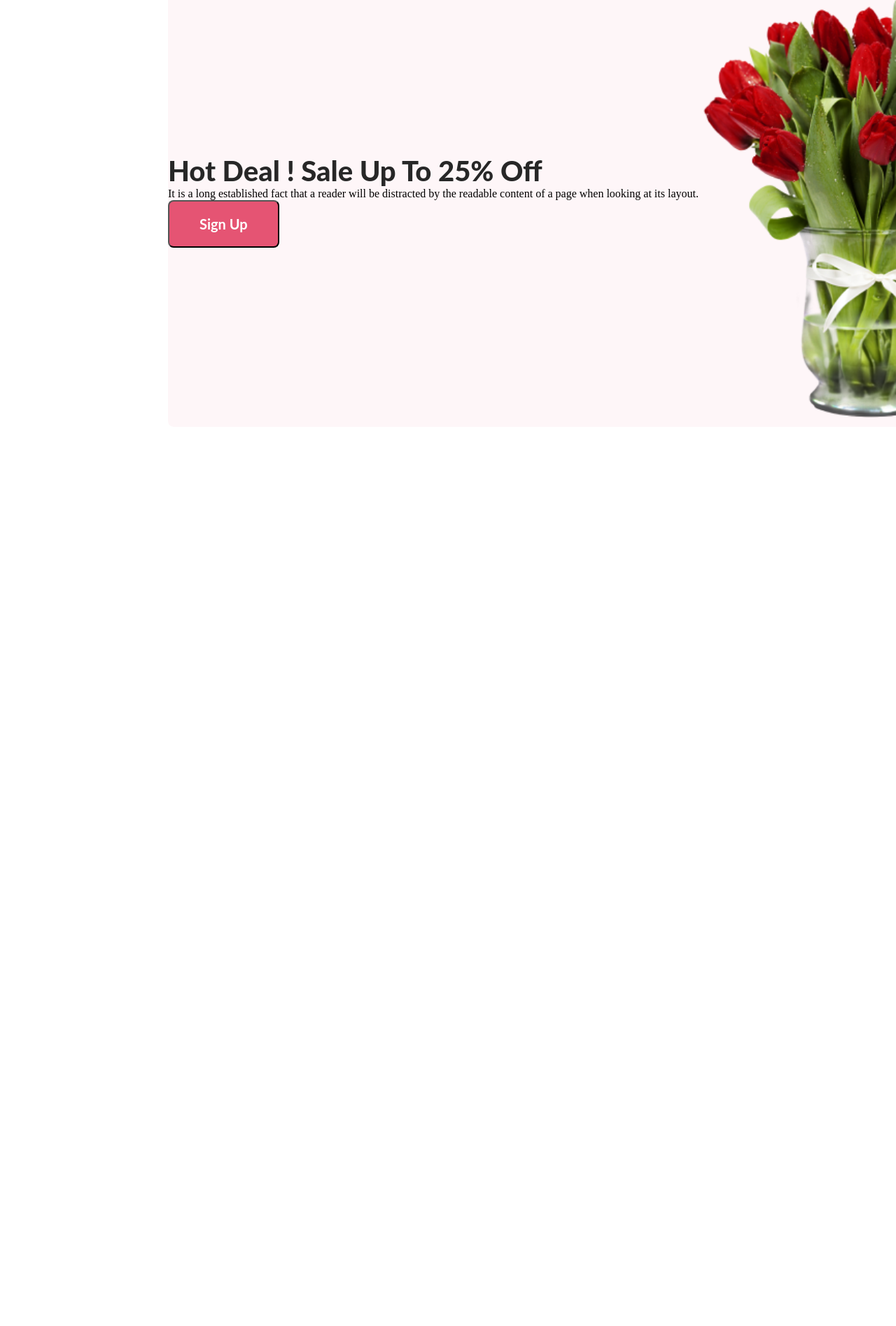
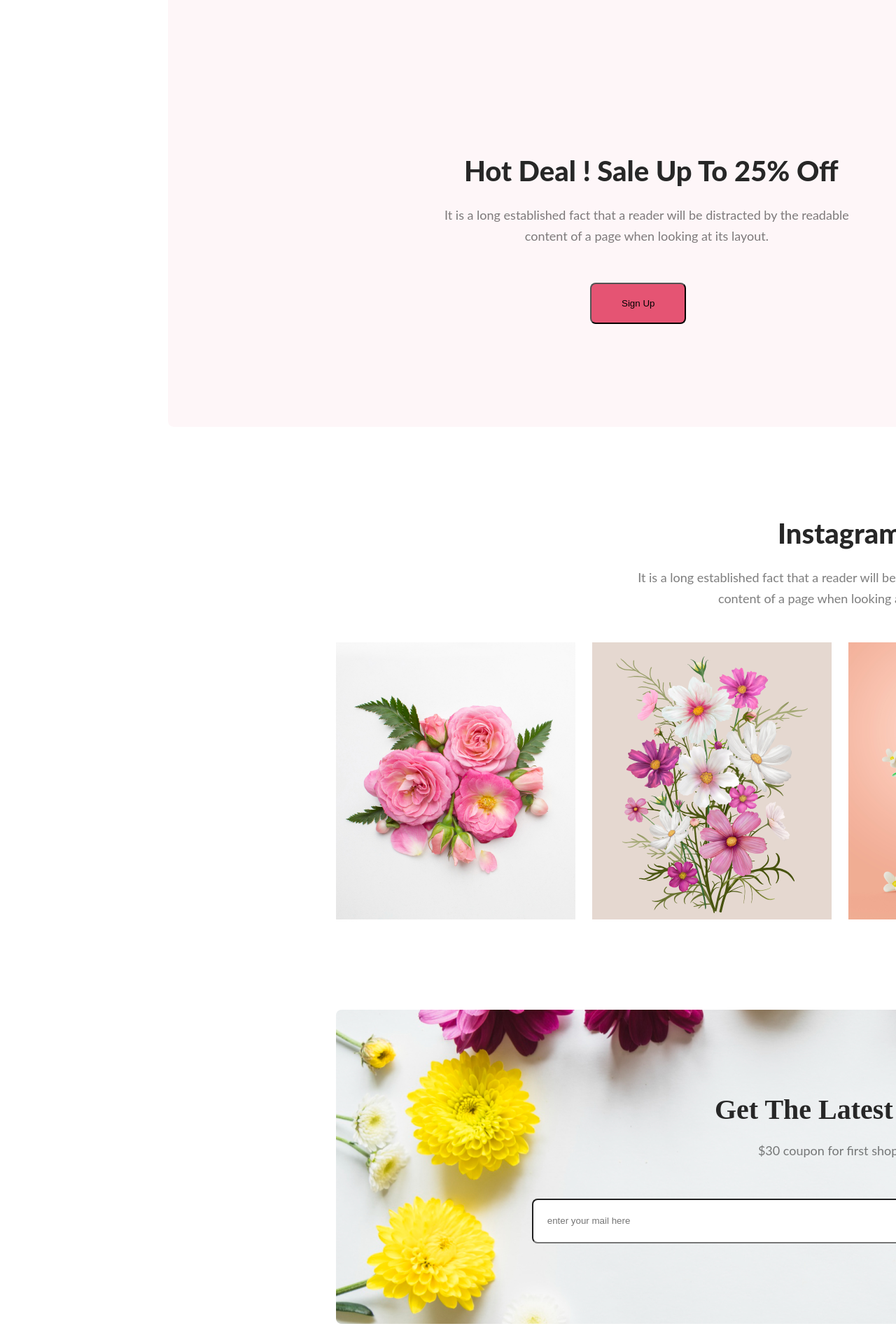
Before and after one commit to alayet807/flower_shop, a plain HTML site: page index.html in a window 1280 px wide. Shown: the part 2634-4529 px from the top of the page at 70% size. Drawn offline with Linux system fonts and the light colour scheme.

Commit message:
completed

```diff
--- a/index.html
+++ b/index.html
@@ -52,19 +52,46 @@
                 </div>
             </div>
             <div class="deal">
-                <div class="deal-item">
+                <div>
                     <h1 class="deal-title">Hot Deal ! Sale Up To 25% Off</h1>
                     <p class="deal-description">It is a long established fact that a reader will be
-                        distracted by the readable content of a page
+                        distracted by the readable <br> content of a page
                         when looking at its layout.
                     </p>
-                    <button class="btn">Sign Up</button>
+                    <button class="btn2">Sign Up</button>
                 </div>
 
-                <img class="fuldani" src="images/pngwing 8.png" alt="">
+                <img id="fuldani" src="images/pngwing 8.png" alt="">
 
+            </div>
+            <div class="insta">
+                <div>
+                    <h1 class="insta-title">Instagram</h1>
+                    <p class="insta-des">It is a long established fact that a reader will be distracted by
+                        the readable content of a page when
+                        looking at its layout.</p>
+                </div>
+                <div class="insta-img">
+                    <img src="images/Flower 01.png" alt="">
+                    <img src="images/Rectangle 4.png" alt="">
+                    <img src="images/Rectangle 5.png" alt="">
+                    <img src="images/Rectangle 6.png" alt="">
+                </div>
+            </div>
+            <div class="subscribe">
+                <h1 class="sub-title">Get The Latest Deals</h1>
+                <p class="sub-des">$30 coupon for first shopping</p>
+                <input class="inp" type="text" placeholder="enter your mail here">
+                <button class="btn">Subscribe</button>
+            </div>
+            <div class="footer">
+                <h1 class="final-title"><span>Flower</span>Shop </h1>
+                <p class="final-des"> It is a long established fact that a reader will be distracted by the readable <br>
+                    content of a page when looking at its layout.</p>
+                <h6 class="final-foot"> @ 2020-2023, FlowerShop.com. All rights reserved. </h6>
             </div>
         </section>
     </main>
+
 </body>
 </html>
--- a/styles.css
+++ b/styles.css
@@ -15,9 +15,6 @@
     font-weight: 800;
     line-height: normal;
     margin-bottom: 32px;
-
-
-
 }
 .banner-description{
     color: rgba(39, 39, 39, 0.60);
@@ -125,10 +122,11 @@
     margin-left: 240px;
     margin-right: 240px;
     margin-bottom: 128px;
+    text-align: center;
 }
 .logo{
     display: flex;
-    justify-content: center;
+
 
 }
 
@@ -140,6 +138,7 @@
 }
 .logo-img1{
     margin-right: 356px;
+    margin-left: 317px;
 }
 .logo-img2{
     margin-right: 271px;
@@ -149,11 +148,10 @@
 }
 
 .logo-description{
-    margin-left: 175px;
-    margin-right: 175px;
     display: flex;
-    justify-content: space-between;
     gap: 100px;
+    justify-content: center;
+    text-align: center;
 
 }
 .deal{
@@ -162,6 +160,9 @@
     border-radius: 8px;
     background: rgba(229, 84, 115, 0.05);
     display: flex;
+    gap: 186px;
+    margin-bottom: 128px;
+
 }
 .deal-title{
     color: #272727;
@@ -171,4 +172,140 @@
     font-weight: 800;
     line-height: normal;
     margin-top: 230px;
+    margin-left: 423px;
+    margin-bottom: 24px;
 }
+.deal-description{
+    color: rgba(39, 39, 39, 0.60);
+    text-align: center;
+    font-family: Lato;
+    font-size: 18px;
+    font-style: normal;
+    font-weight: 400;
+    line-height: 30px;
+    margin-left: 395px;
+    margin-bottom: 52px;
+}
+.btn2{
+    margin-left: 603px;
+    margin-bottom: 162px;
+    border-radius: 8px;
+    background: #E55473;
+    padding: 20px 43px;
+}
+#fuldani{
+    width: 318px;
+    height: 420px;
+    margin-top: 100px;
+    margin-right: 429px;
+    margin-bottom: 100px;
+
+}
+.insta-title{
+    color: #272727;
+    text-align: center;
+    font-family: Lato;
+    font-size: 40px;
+    font-style: normal;
+    font-weight: 800;
+    line-height: normal;
+    margin-bottom: 24px;
+    margin-left: 870px;
+    margin-right: 870px;
+}
+.insta-des{
+    width: 594px;
+    color: rgba(39, 39, 39, 0.60);
+    text-align: center;
+    font-family: Lato;
+    font-size: 18px;
+    font-style: normal;
+    font-weight: 400;
+    line-height: 30px;
+    margin-left: 663px;
+    margin-right: 663px;
+    margin-bottom: 48px;
+}
+.insta-img{
+    display: flex;
+    margin-left: 240px;
+    gap: 24px;
+}
+.insta{
+    margin-bottom: 128px;
+    background: #FFF;
+}
+.subscribe{
+    max-width: 1440px;
+    height: 450px;
+    background-image: url("images/Rectangle\ 9.png");
+    background-repeat: no-repeat;
+    background-position: center;
+    margin: 128px auto;
+    padding: 120px;
+    text-align: center;
+    box-sizing: border-box;
+
+}
+.sub-title{
+    color: #272727;
+    text-align: center;
+    font-size: 40px;
+    font-weight: 800;
+    margin-bottom: 20px;
+}
+.sub-des{
+    color: rgba(39, 39, 39, 0.60);
+    text-align: center;
+    font-family: Lato;
+    font-size: 18px;
+    font-style: normal;
+    font-weight: 400;
+    line-height: 30px;
+    margin-bottom: 48px;
+
+}
+.inp{
+    border-radius: 8px;
+    background: #FFF;
+    width: 700px;
+    height: 64px;
+    padding: 20px;
+    box-sizing: border-box;
+
+}
+span{
+    color: #E55473;
+}
+
+.footer{
+    background: #111010;
+
+    padding: 128px 0px;
+}
+.final-title {
+    color: white;
+    font-size: 48px;
+    font-weight: 800;
+    text-align: center;
+    margin-bottom: 24px;
+}
+.final-des{
+    color: rgba(255, 255, 255, 0.90);
+    text-align: center;
+    font-family: Lato;
+    font-size: 18px;
+    font-style: normal;
+    font-weight: 400;
+    line-height: 30px;
+    margin-bottom: 32px;
+}
+.final-foot{
+    color: rgba(255, 255, 255, 0.40);
+    text-align: center;
+    font-family: Lato;
+    font-size: 16px;
+    font-style: normal;
+    font-weight: 400;
+    line-height: normal;
+}
```
